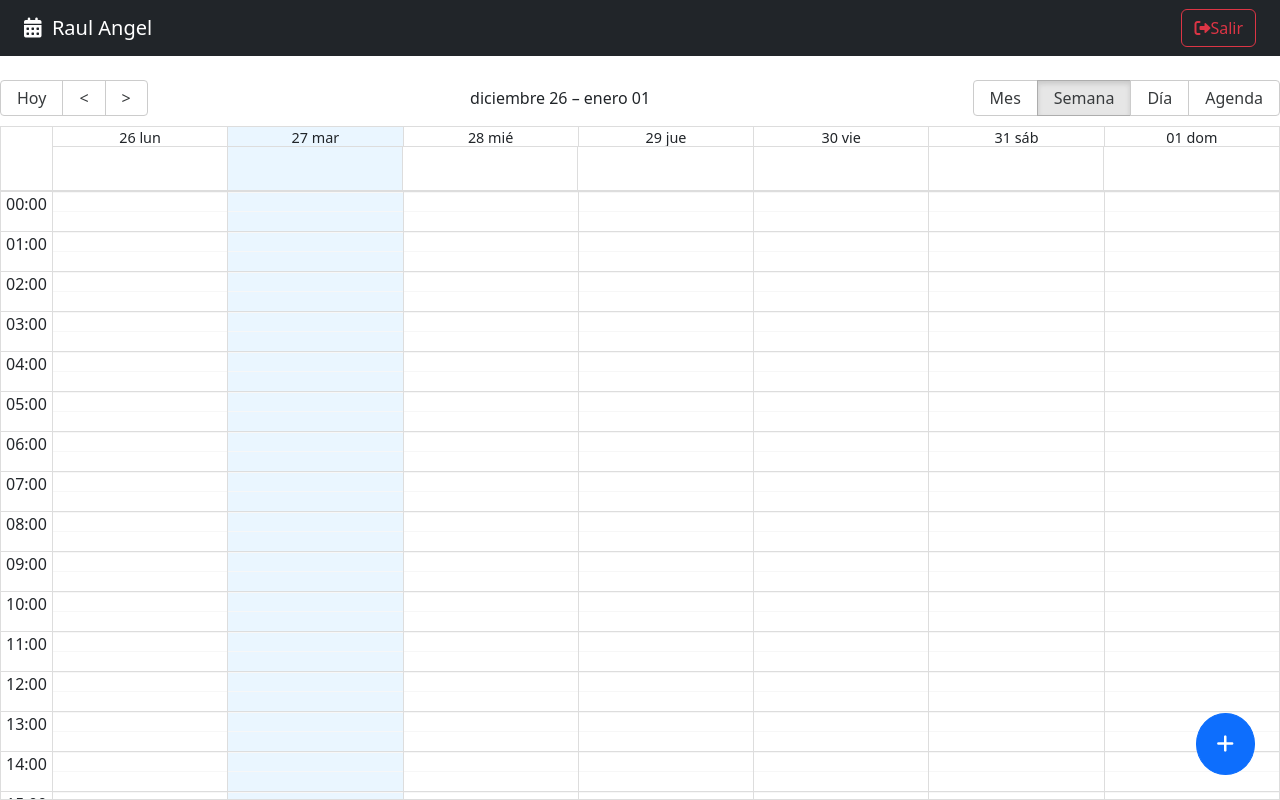
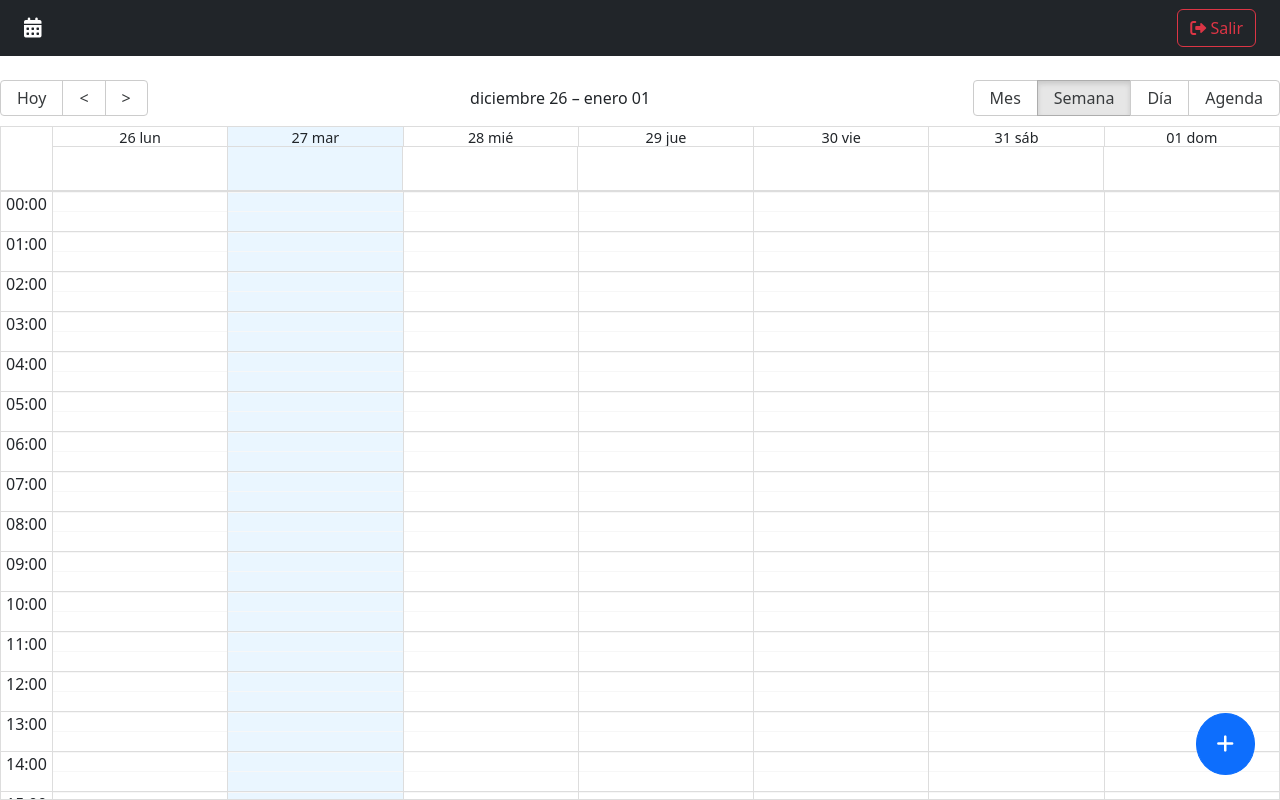
Before and after one commit to raulangelj/mern-calendar-app, a React (Vite) app: page /auth in a window 1280 px wide. Built offline with nearby package versions, Linux system fonts and the light colour scheme.

Commit message:
FEAT Logout from seekbar

```diff
--- a/src/calendar/components/NavBar.jsx
+++ b/src/calendar/components/NavBar.jsx
@@ -1,16 +1,19 @@
+import { useAuthStore } from "../../shared";
 
 export const NavBar = () => {
+  const { user, startLogout } = useAuthStore();
+
   return (
     <div className="navbar navbar-dark bg-dark mb-4 px-4">
       <span className="navbar-brand">
         <i className="fas fa-calendar-alt"></i>
+        &nbsp; {user.name}
+      </span>
+      <button className="btn btn-outline-danger" onClick={startLogout}>
+        <i className="fas fa-sign-out-alt"></i>
         &nbsp;
-        Raul Angel
-      </span>
-      <button className="btn btn-outline-danger">
-        <i className="fas fa-sign-out-alt"></i>
         <span>Salir</span>
       </button>
     </div>
-  )
-}
+  );
+};
```
